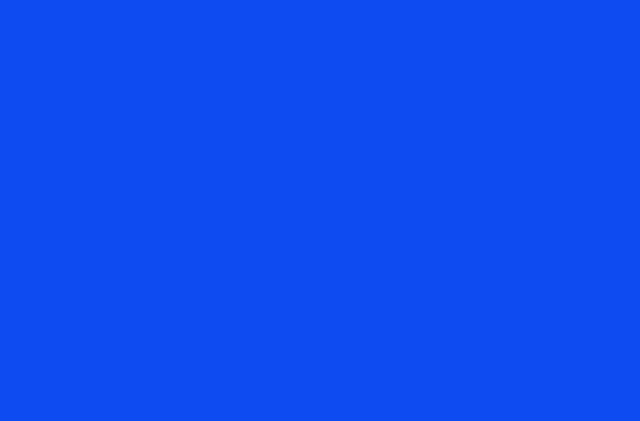
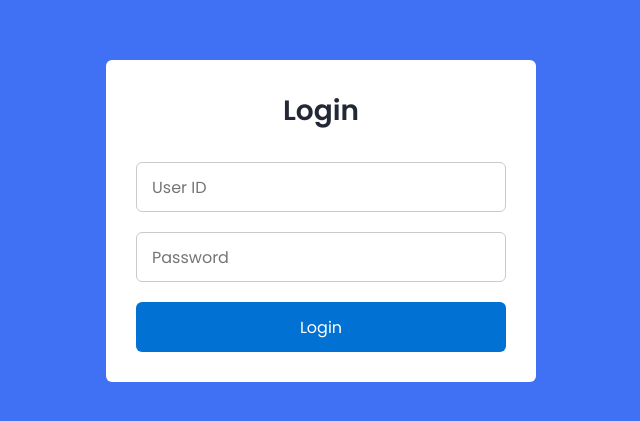
Before and after one commit to lyquochoa/SEP-WebAdmin, a React (Create React App) app: page /login in a window 1280 px wide. Before the commit this address had no page. Shown: the part 179-600 px from the top of the page, without its empty margins (319-959 px from the left). Built offline with nearby package versions, Linux system fonts and the light colour scheme.

Commit message:
update ui login

```diff
--- a/src/pages/Home_Admin/style.css
+++ b/src/pages/Home_Admin/style.css
@@ -353,7 +353,6 @@ nav.close ~ .dashboard .top {
 .product-display .product-display-table td {
   padding: 1rem;
   font-size: 18px;
-  border-bottom: var(--border);
 }
 
 .product-display .product-display-table .btn:first-child {
--- /dev/null
+++ b/src/pages/Login/index.js
@@ -0,0 +1,42 @@
+import classNames from "classnames/bind";
+import styles from "./style_login.css";
+
+const cx = classNames.bind(styles);
+
+function Login() {
+  return (
+    <section className={cx("container forms")}>
+      <div className={cx("form login")}>
+        <div className={cx("form-content")}>
+          <header>Login</header>
+          <form action="#">
+            <div className={cx("field input-field")}>
+              <input
+                type="text"
+                placeholder="User ID"
+                className={cx("input")}
+              />
+            </div>
+
+            <div className={cx("field input-field")}>
+              <input
+                type="password"
+                placeholder="Password"
+                className={cx("password")}
+              />
+              {/* <i className={cx("bx bx-hide eye-icon")}></i> */}
+            </div>
+
+            <div className={cx("field button-field")}>
+              <button>
+                <a href="/">Login</a>
+              </button>
+            </div>
+          </form>
+        </div>
+      </div>
+    </section>
+  );
+}
+
+export default Login;
--- /dev/null
+++ b/src/pages/Login/style_login.css
@@ -0,0 +1,107 @@
+/* Google Fonts - Poppins */
+@import url("https://fonts.googleapis.com/css2?family=Poppins:wght@300;400;500;600&display=swap");
+
+* {
+  margin: 0;
+  padding: 0;
+  box-sizing: border-box;
+  font-family: "Poppins", sans-serif;
+}
+.container {
+  height: 100vh;
+  width: 100%;
+  display: flex;
+  align-items: center;
+  justify-content: center;
+  background-color: #4070f4;
+  column-gap: 30px;
+}
+.form {
+  position: absolute;
+  max-width: 430px;
+  width: 100%;
+  padding: 30px;
+  border-radius: 6px;
+  background: #fff;
+}
+header {
+  font-size: 28px;
+  font-weight: 600;
+  color: #232836;
+  text-align: center;
+}
+form {
+  margin-top: 30px;
+}
+.form .field {
+  position: relative;
+  height: 50px;
+  width: 100%;
+  margin-top: 20px;
+  border-radius: 6px;
+}
+.field input,
+.field button {
+  height: 100%;
+  width: 100%;
+  border: none;
+  font-size: 16px;
+  font-weight: 400;
+  border-radius: 6px;
+}
+.field input {
+  outline: none;
+  padding: 0 15px;
+  border: 1px solid#CACACA;
+}
+.field input:focus {
+  border-bottom-width: 2px;
+}
+.eye-icon {
+  position: absolute;
+  top: 50%;
+  right: 10px;
+  transform: translateY(-50%);
+  font-size: 18px;
+  color: #8b8b8b;
+  cursor: pointer;
+  padding: 5px;
+}
+.field button {
+  color: #fff;
+  background-color: #0171d3;
+  transition: all 0.3s ease;
+  cursor: pointer;
+}
+.field button a {
+  font-size: 16px;
+  font-weight: 400;
+  border-radius: 6px;
+  color: white;
+  text-decoration: none;
+}
+.field button:hover {
+  background-color: #016dcb;
+}
+.form-link {
+  text-align: center;
+  margin-top: 10px;
+}
+.form-link a {
+  font-size: 14px;
+  font-weight: 400;
+  color: #232836;
+}
+.form a {
+  color: #0171d3;
+  text-decoration: none;
+}
+.form-content a:hover {
+  text-decoration: underline;
+}
+
+@media screen and (max-width: 400px) {
+  .form {
+    padding: 20px 10px;
+  }
+}
--- a/src/routes/index.js
+++ b/src/routes/index.js
@@ -1,12 +1,14 @@
 import HomeAdmin from "../pages/Home_Admin";
 import AccountManagement from "../pages/Account_Management";
 import Update from "../pages/Update";
+import Login from "../pages/Login";
 
 // Public routes
 const publicRoutes = [
   { path: "/", component: HomeAdmin },
   { path: "/accountmanagement", component: AccountManagement },
   { path: "/update", component: Update, layout: null },
+  { path: "/login", component: Login, layout: null },
 ];
 
 const privateRoutes = [];
```
